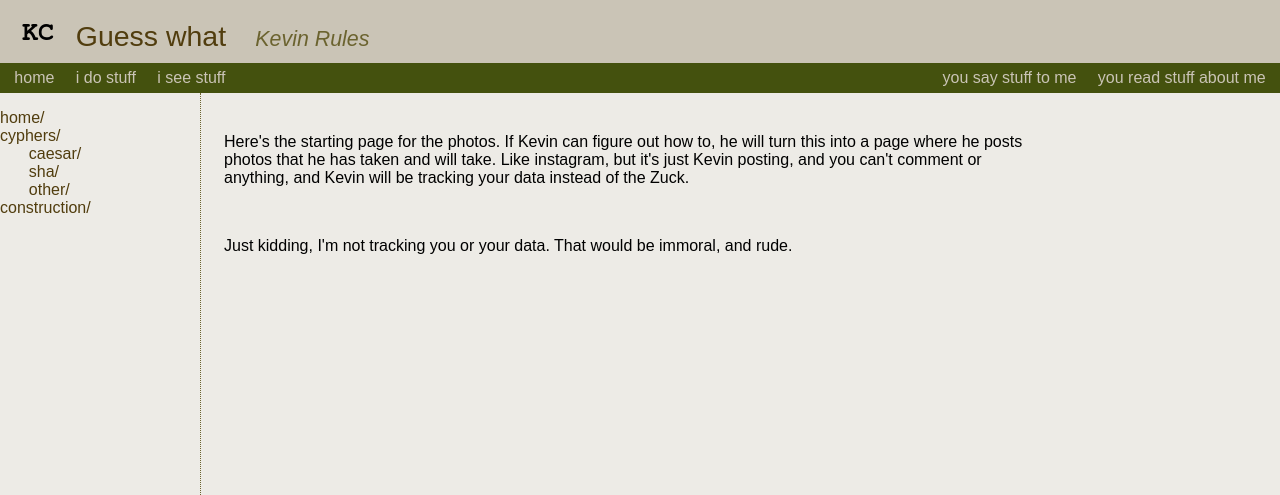
After one commit to KevinIsAProfessional/CSCI291_project, a Django app: page /photos/ in a window 1280 px wide. The commit adds this page. Shown: the top 495 px of the page. Run offline with Django 3.2, Linux system fonts and the light colour scheme; parts of the project's set-up code (start-up, migrations or seed data) failed here and were passed over.

Commit message:
Added photos page

```diff
--- a/pages/urls.py
+++ b/pages/urls.py
@@ -1,9 +1,10 @@
 # pages/urls.py
 from django.urls import path
 
-from .views import HomePageView, ConstructionPageView
+from .views import HomePageView, ConstructionPageView, PhotoPageView
 
 urlpatterns = [
         path('', HomePageView.as_view(), name='home'),
         path('construction/', ConstructionPageView.as_view(), name='construction'),
+        path('photos/', PhotoPageView.as_view(), name='photos'),
         ]
--- a/pages/views.py
+++ b/pages/views.py
@@ -7,3 +7,6 @@ class HomePageView(TemplateView):
 
 class ConstructionPageView(TemplateView):
     template_name = 'construction.html'
+
+class PhotoPageView(TemplateView):
+    template_name = 'photos.html'
--- a/templates/base.html
+++ b/templates/base.html
@@ -23,7 +23,7 @@
 <div id="menu">
 	<a href="{% url 'home' %}">	home </a>
 	<a href="{% url 'construction' %}">		i do stuff	</a>
-	<a href="{% url 'construction' %}">		i see stuff	</a>
+	<a href="{% url 'photos' %}">		i see stuff	</a>
 	<span class="right">
 		<a href="{% url 'construction' %}">you say stuff to me	</a>
 		<a href="{% url 'construction' %}">you read stuff about me</a>
--- /dev/null
+++ b/templates/photos.html
@@ -0,0 +1,11 @@
+<!-- templates/photos -->
+{% extends 'base.html' %}
+
+{% block content %}
+<p>Here's the starting page for the photos. If Kevin can figure out how to, he will turn this into a page where he posts photos that he has taken and will take. Like instagram, but it's just Kevin posting, and you can't comment or anything, and Kevin will be tracking your data instead of the Zuck.
+</p>
+<br>
+<p>Just kidding, I'm not tracking you or your data. That would be immoral, and rude. </p>
+
+
+{% endblock content %}
```
Also changed, not shown: 1 other file.
